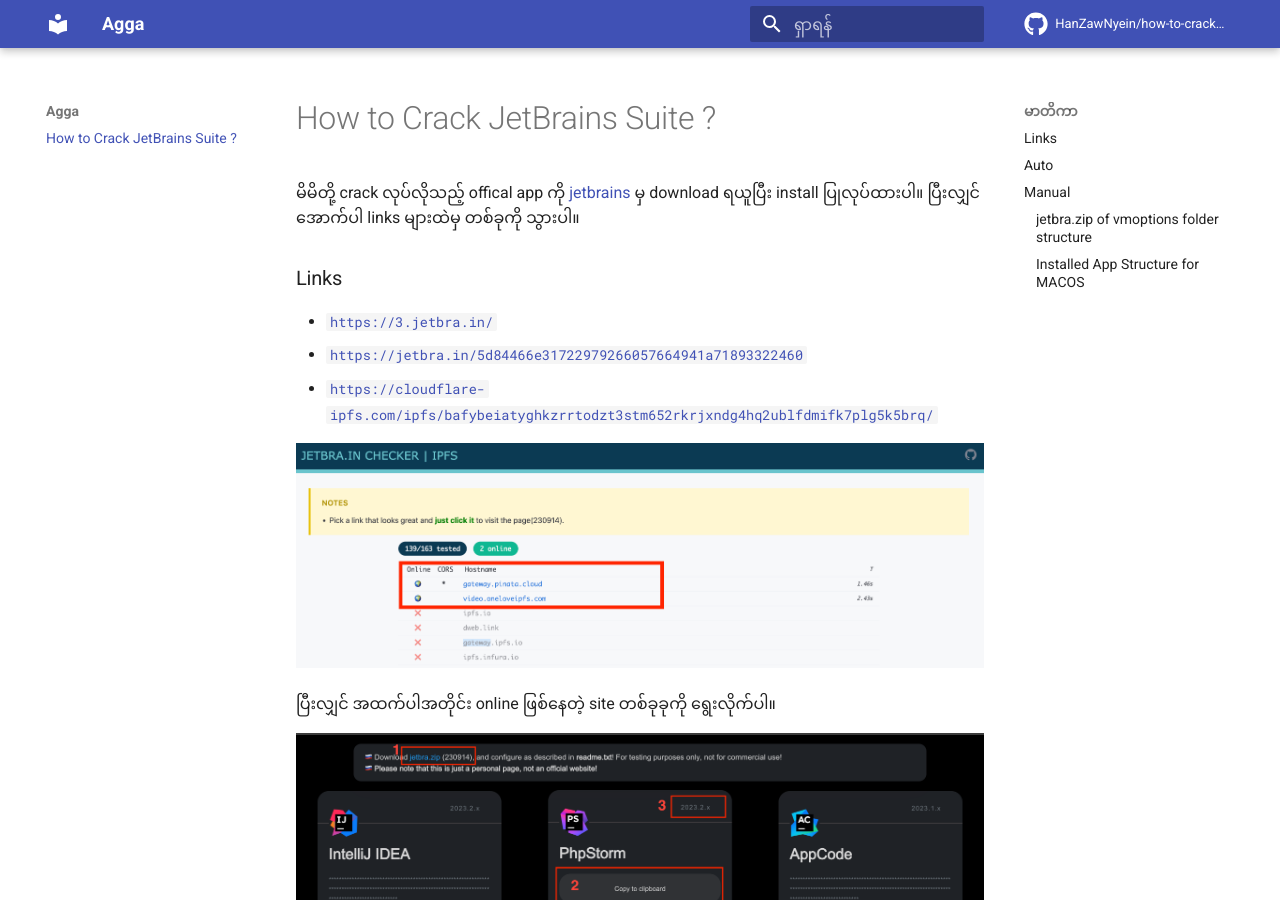
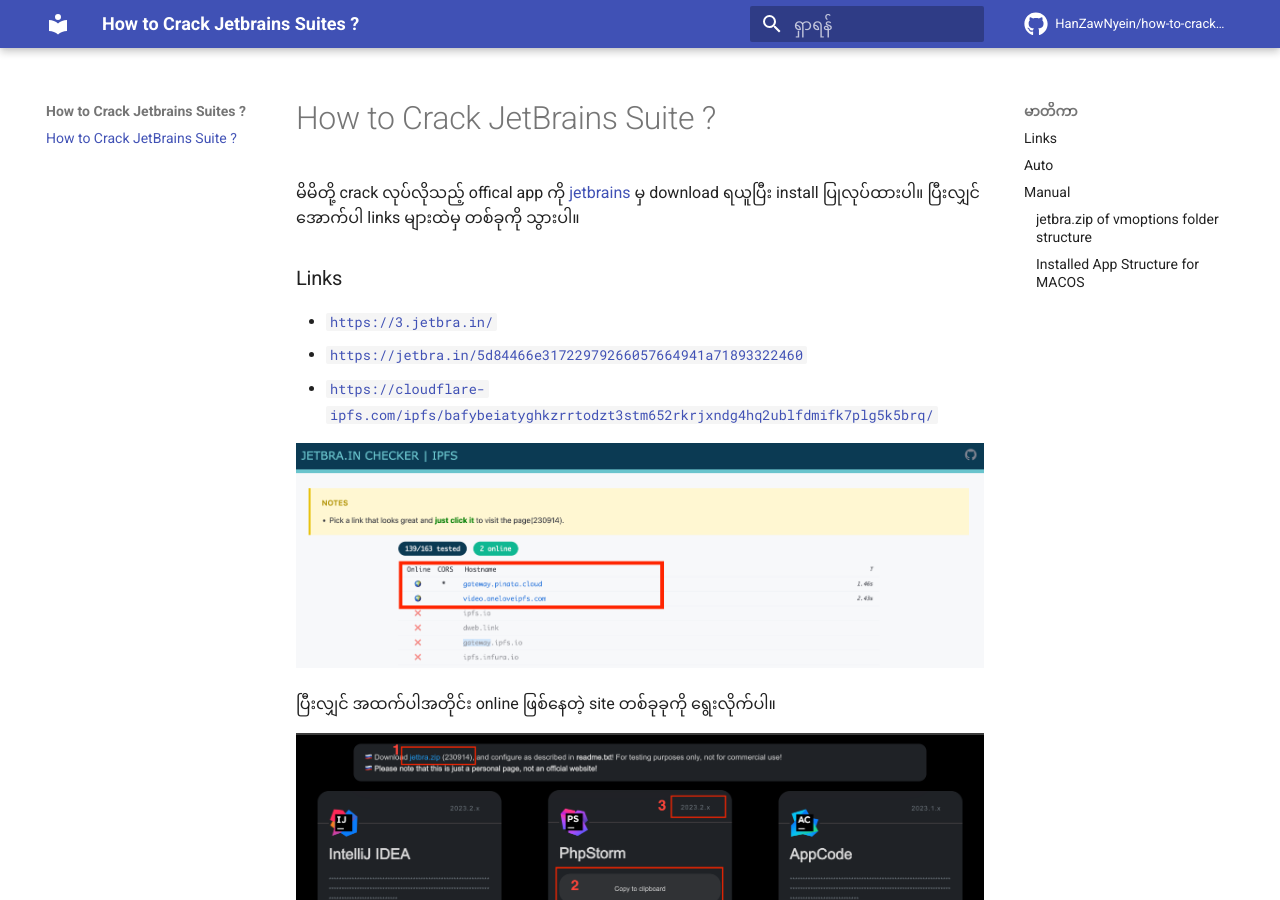
Before and after one commit to HanZawNyein/how-to-crack-jetbrains-suite, an MkDocs documentation site: the page built from docs/index.md, in a window 1280 px wide and 900 px high. Built offline with MkDocs 1.6.1 and Material for MkDocs 9.7.7, drawn with Linux system fonts in a browser that asks for light colours; comment, search, counter and statistics services are not loaded.

Commit message:
[add] change title

```diff
--- a/mkdocs.yml
+++ b/mkdocs.yml
@@ -1,4 +1,4 @@
-site_name: Agga
+site_name: How to Crack Jetbrains Suites ?
 theme:
   name: material
   language: my
```
